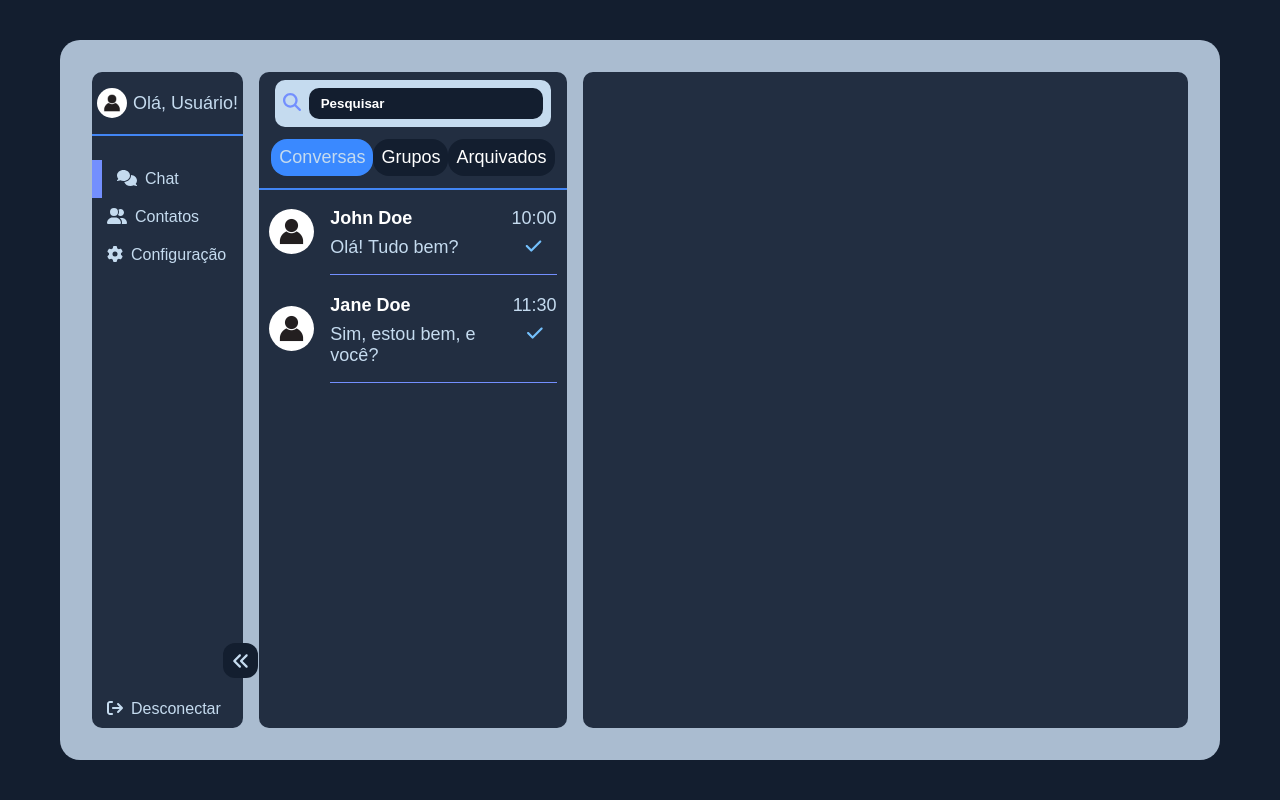
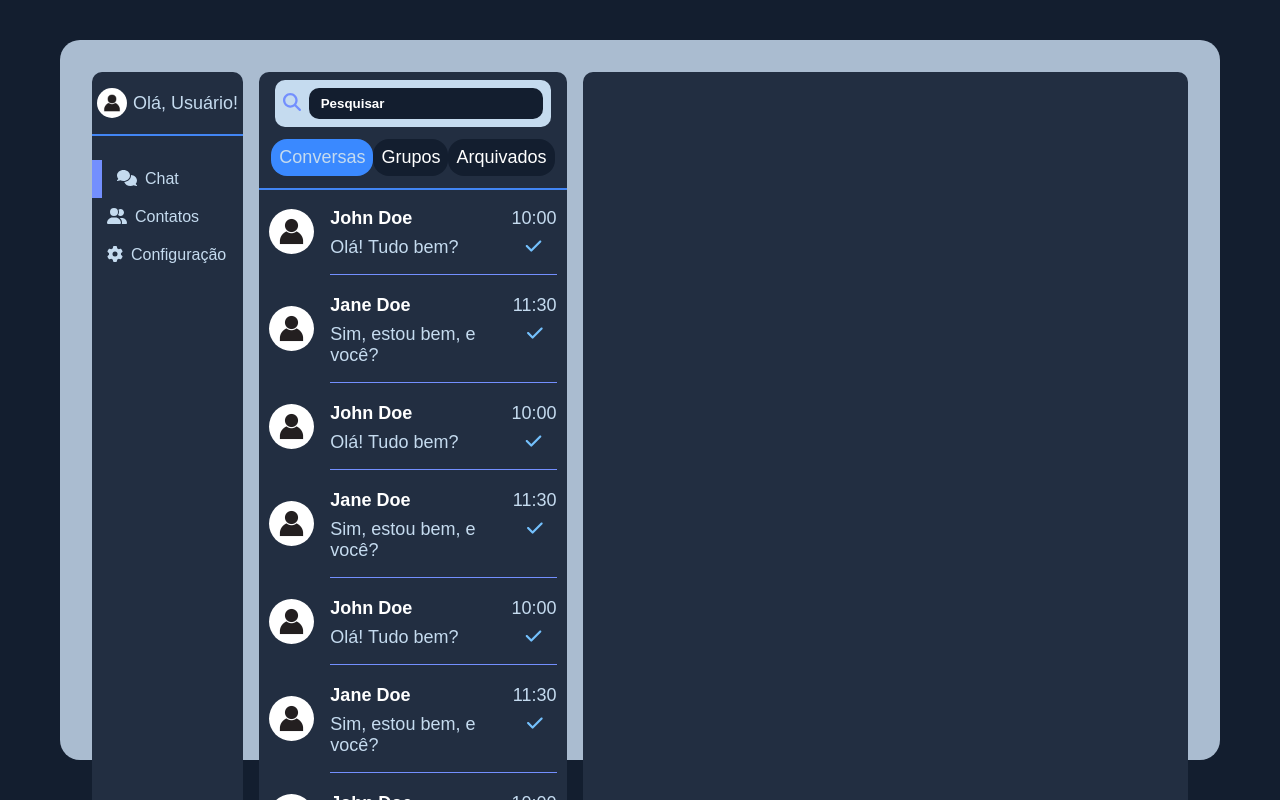
Before and after one commit to AdrielKlem/chatroom, a React (Vite) app: page / in a window 1280 px wide. Shown: the top 800 px of the page. Built offline with nearby package versions, Linux system fonts and the light colour scheme.

Commit message:
update home add ChatList

```diff
--- a/src/pages/Home/index.tsx
+++ b/src/pages/Home/index.tsx
@@ -1,7 +1,7 @@
 import { FontAwesomeIcon } from '@fortawesome/react-fontawesome'
 import { faComments, faUserGroup, faGear, faArrowRightFromBracket, faAnglesLeft } from '@fortawesome/free-solid-svg-icons'
 
-import { Container, Display, Menu, HeaderMenu, UserAvatar, CloseMenu, Inbox, FilterChat, FilterChatList, Chatting, Logout } from "./styles"
+import { Container, Display, Menu, HeaderMenu, UserAvatar, CloseMenu, Inbox, FilterChat, FilterChatList, ChatList, Chatting, Logout } from "./styles"
 import { ButtonNav } from "../../components/ButtonNav"
 import { ChatItem } from "../../components/ChatItem"
 import { BarSearch } from "../../components/BarSearch"
@@ -91,12 +91,32 @@ export function Home() {
                             </li>
                         </FilterChatList>
                     </FilterChat>
+                    <ChatList>
                         <ChatItem
                         data={chatData[0]}
                         />
                         <ChatItem
                         data={chatData[1]}
                         />
+                        <ChatItem
+                        data={chatData[0]}
+                        />
+                        <ChatItem
+                        data={chatData[1]}
+                        />
+                        <ChatItem
+                        data={chatData[0]}
+                        />
+                        <ChatItem
+                        data={chatData[1]}
+                        />
+                        <ChatItem
+                        data={chatData[0]}
+                        />
+                        <ChatItem
+                        data={chatData[1]}
+                        />
+                    </ChatList>
                 </Inbox>
                 <Chatting></Chatting>
             </Display>
--- a/src/pages/Home/styles.ts
+++ b/src/pages/Home/styles.ts
@@ -131,5 +131,9 @@ export const FilterChatList = styled.ul`
     }
 `
 
+export const ChatList = styled.div`
+
+`
+
 export const Chatting = styled.section`
 `
```
Lines whose indentation alone changed are shown as unchanged.
